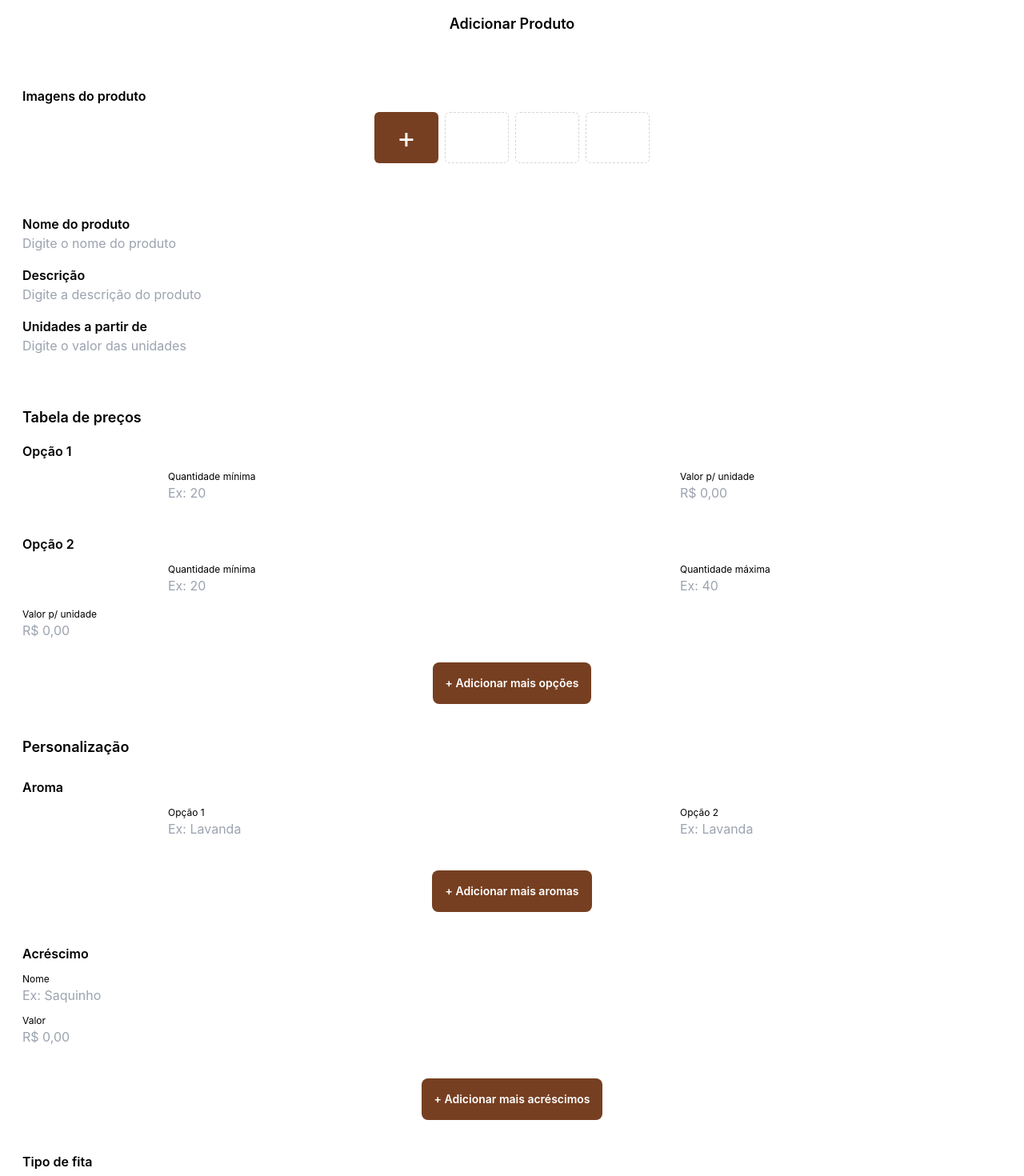
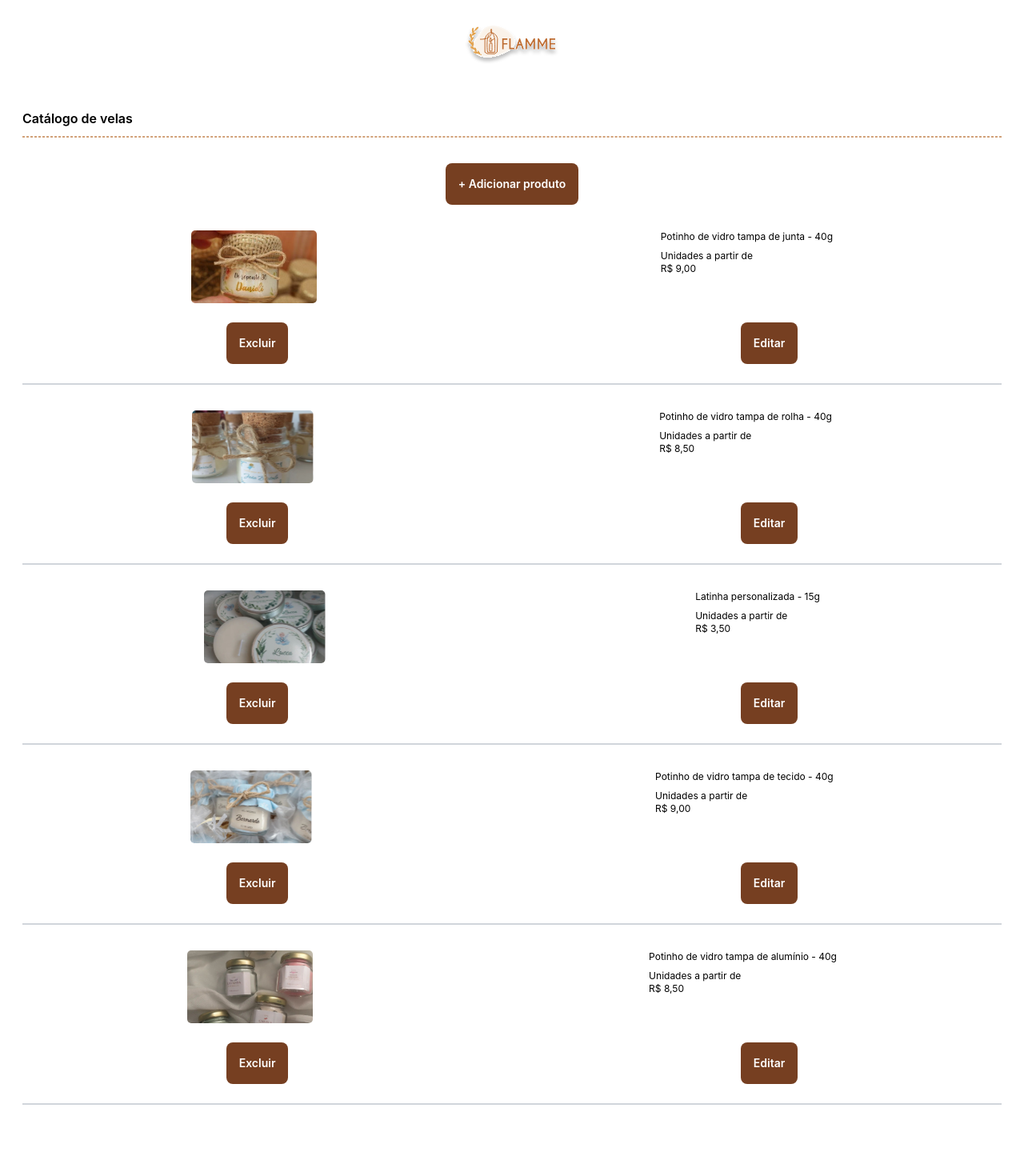
Before and after one commit to ICEI-PUC-Minas-PMV-ADS/pmv-ads-2024-1-e5-proj-empext-t5-flamme, a React (Vite) app in the folder flamme-web/: page / in a window 1280 px wide. Shown: the top 1470 px of the page at 80% size. After the commit the page ends 1381 px from the top, so only its background shows below. Built offline with nearby package versions, Linux system fonts and the light colour scheme.

Commit message:
adicionando tela de catálogo

```diff
--- /dev/null
+++ b/flamme-web/src/components/BrownBorder/index.tsx
@@ -0,0 +1,7 @@
+const BrownBorder = () => {
+  return (
+    <div className="mx-7 my-2.5 border border-dashed border-brownborder"></div>
+  );
+};
+
+export default BrownBorder;
--- /dev/null
+++ b/flamme-web/src/components/GrayBorder/index.tsx
@@ -0,0 +1,7 @@
+const GrayBorder = () => {
+    return (
+      <div className="mx-7 mt-6 border border-solid border-gray-300"></div>
+    );
+  };
+
+  export default GrayBorder;
--- a/flamme-web/src/main.tsx
+++ b/flamme-web/src/main.tsx
@@ -7,6 +7,6 @@ import AddProduct from './screens/addProduct/index.tsx'
 
 ReactDOM.createRoot(document.getElementById('root')!).render(
   <React.StrictMode>
-    <AddProduct />
+    <Catalog />
   </React.StrictMode>,
 )
--- a/flamme-web/src/screens/catalog/index.tsx
+++ b/flamme-web/src/screens/catalog/index.tsx
@@ -7,6 +7,8 @@ import Product2 from "../../assets/product-img2.svg";
 import Product3 from "../../assets/product-img3.svg";
 import Product4 from "../../assets/product-img4.svg";
 import Product5 from "../../assets/product-img5.svg";
+import BrownBorder from "../../components/BrownBorder/index.tsx"
+import GrayBorder from "../../components/GrayBorder/index.tsx"
 
 function Catalog() {
   function click() {
@@ -15,92 +17,130 @@ function Catalog() {
   return (
     <>
       <div className="Catalog">
-        <div className="header-logo">
+        <div className="flex justify-center items-center mt-8">
           <img className="flamme-logo" src={Logo} alt="Logo do Flamme" />
         </div>
 
-        <div className="container">
+        <div className="ml-7 mt-14">
           <SectionTitle text="Catálogo de velas" />
+        </div>
+
+        <BrownBorder />
+
+        <div className="flex justify-center items-center mt-8">
           <Button label="+ Adicionar produto" onclick={click} />
+        </div>
 
-          <div className="product-container">
-            <div className="product-content">
-              <div className="product-img">
+        {/* Produto */}
+        <div className="flex justify-around mx-7 mt-8">
+          <div>
             <img src={Product1} alt="Foto do Produto" />
           </div>
 
-              <div className="product-description">
+          <div className="ml-2">
             <Text text="Potinho de vidro tampa de junta - 40g" />
+
+            <div className="mt-2">
               <Text text="Unidades a partir de" />
               <Text text="R$ 9,00" />
+            </div>
+          </div>
+        </div>
 
+        <div className="flex justify-around mt-6">
           <Button label="Excluir" onclick={click} />
           <Button label="Editar" onclick={click} />
         </div>
-            </div>
 
-            <div className="product-content">
-              <div className="product-img">
+        <GrayBorder />
+
+        <div className="flex justify-around mx-7 mt-8">
+          <div>
             <img src={Product2} alt="Foto do Produto" />
           </div>
 
-              <div className="product-description">
+          <div className="ml-2">
             <Text text="Potinho de vidro tampa de rolha - 40g" />
+
+            <div className="mt-2">
               <Text text="Unidades a partir de" />
               <Text text="R$ 8,50" />
+            </div>
+          </div>
+        </div>
 
+        <div className="flex justify-around mt-6">
           <Button label="Excluir" onclick={click} />
           <Button label="Editar" onclick={click} />
         </div>
-            </div>
 
-            <div className="product-content">
-              <div className="product-img">
+        <GrayBorder />
+
+        <div className="flex justify-around mx-7 mt-8">
+          <div>
             <img src={Product3} alt="Foto do Produto" />
           </div>
 
-              <div className="product-description">
+          <div className="ml-2">
             <Text text="Latinha personalizada - 15g" />
+
+            <div className="mt-2">
               <Text text="Unidades a partir de" />
               <Text text="R$ 3,50" />
+            </div>
+          </div>
+        </div>
 
+        <div className="flex justify-around mt-6">
           <Button label="Excluir" onclick={click} />
           <Button label="Editar" onclick={click} />
         </div>
-            </div>
 
-            <div className="product-content">
-              <div className="product-img">
+        <GrayBorder />
+
+        <div className="flex justify-around mx-7 mt-8">
+          <div>
             <img src={Product4} alt="Foto do Produto" />
           </div>
 
-              <div className="product-description">
+          <div className="ml-2">
             <Text text="Potinho de vidro tampa de tecido - 40g" />
+
+            <div className="mt-2">
               <Text text="Unidades a partir de" />
               <Text text="R$ 9,00" />
+            </div>
+          </div>
+        </div>
 
+        <div className="flex justify-around mt-6">
           <Button label="Excluir" onclick={click} />
           <Button label="Editar" onclick={click} />
         </div>
-            </div>
 
-            <div className="product-content">
-              <div className="product-img">
+        <GrayBorder />
+
+        <div className="flex justify-around mx-7 mt-8">
+          <div>
             <img src={Product5} alt="Foto do Produto" />
           </div>
 
-              <div className="product-description">
+          <div className="ml-2">
             <Text text="Potinho de vidro tampa de alumínio - 40g" />
+
+            <div className="mt-2">
               <Text text="Unidades a partir de" />
               <Text text="R$ 8,50" />
+            </div>
+          </div>
+        </div>
 
+        <div className="flex justify-around mt-6">
           <Button label="Excluir" onclick={click} />
           <Button label="Editar" onclick={click} />
         </div>
-            </div>
 
-          </div>
-        </div>
+        <GrayBorder />
       </div>
     </>
   );
--- a/flamme-web/tailwind.config.js
+++ b/flamme-web/tailwind.config.js
@@ -6,7 +6,9 @@ export default {
       colors: {
         primary: "#763F21",
         secundary: "#F8E1CF",
-        labels: "#404040"
+        labels: "#404040",
+        brownborder:"#D2A27A",
+        grayborder: "#D9D9D9"
       },
     },
   },
```
Lines whose indentation alone changed are shown as unchanged.
